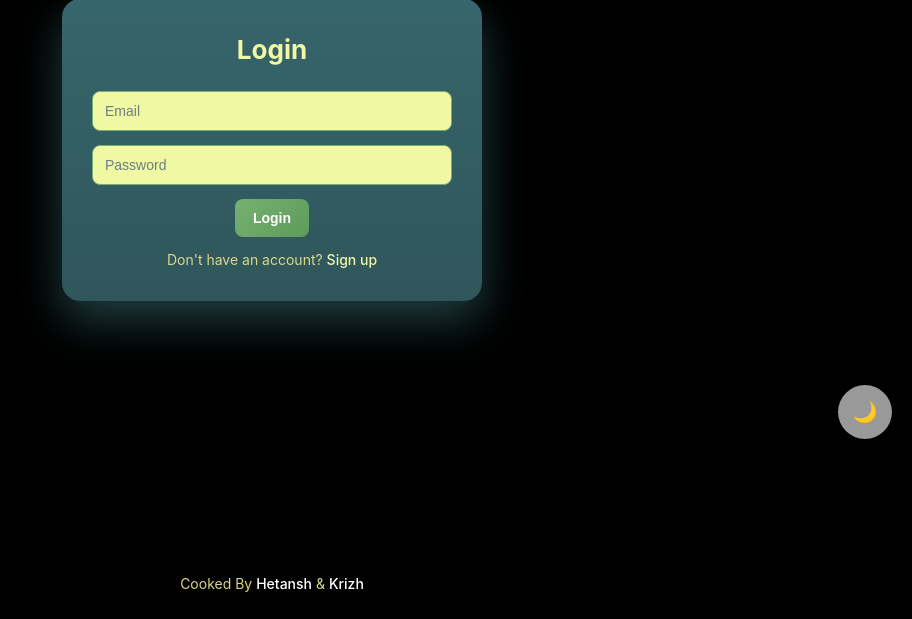
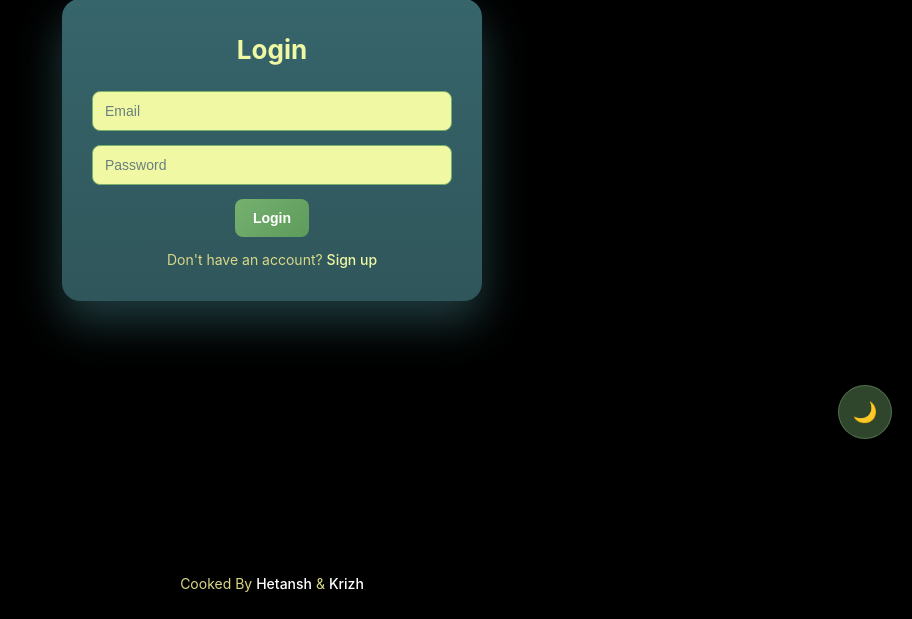
Before and after one commit to Krizh27/dorji-project, a Flask app: a page that uses templates/base.html in a window 1280 px wide. Shown: the part 341-960 px from the top of the page, without its empty margins (368-1280 px from the left). Run offline with Flask 3, Linux system fonts and the light colour scheme.

Commit message:
final touches table time format (AM/PM) updated theme-toggle slight touch up

```diff
--- a/static/style.css
+++ b/static/style.css
@@ -130,7 +130,8 @@ body {
     border: none;
     cursor: pointer;
     font-size: 20px;
-    background: #ffffff99;
+    background: rgba(117, 176, 111, 0.4);
+    border: 1px solid rgba(117, 176, 111, 0.45);
     color: #fff;
     box-shadow: 0 8px 22px rgba(0,0,0,0.35);
 
```
